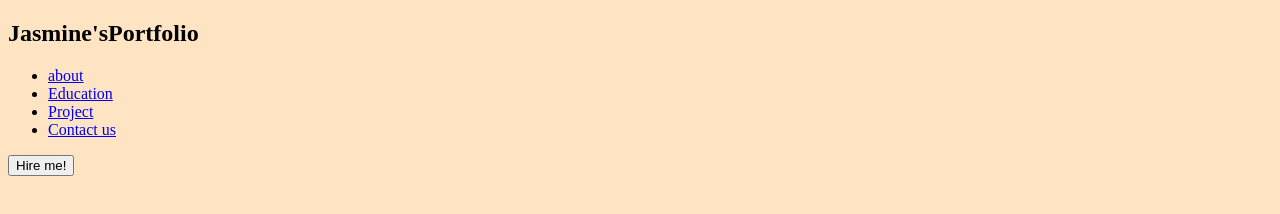
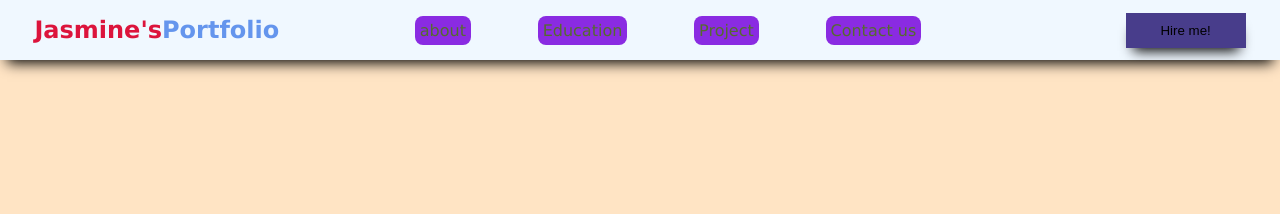
Before and after one commit to Jasmine-Sardana/Personal_Portfolio, a plain HTML site: page index.html in a window 1280 px wide. Drawn offline with Linux system fonts and the light colour scheme.

Commit message:
css navbar

```diff
--- a/index.html
+++ b/index.html
@@ -18,7 +18,7 @@
             </h1>
         </div>
         <div class="list-section">
-            <ul class=""list-wrap>
+            <ul class="list-wrap">
                 <li class="list-item"><a href="#about">about</a></li>
                 <li class="list-item"><a href="#education">Education</a></li>
                 <li class="list-item"><a href="#Project">Project</a></li>
--- a/style.css
+++ b/style.css
@@ -1,3 +1,84 @@
 body{
     background-color: bisque;
 }
+*{
+    box-sizing: border-box;
+    margin:0%;
+    padding:0%;
+}
+body{
+    color: cornflowerblue;
+
+    font-family:'Lucida Sans', 'Lucida Sans Regular', 'Lucida Grande', 'Lucida Sans Unicode', Geneva, Verdana, sans-serif
+}
+a{
+    text-decoration: none;
+    color: darkolivegreen;
+}
+a:hover {
+    color: chartreuse;
+    transition: all 250ms;
+
+}
+.navbar{
+    background-color: aliceblue;
+    position: fixed;
+    width: 100%;
+    height: 60px;
+    display: flex;
+    justify-content: space-around;
+    align-items: center;
+    z-index: 99;
+    -webkit-box-shadow:0px 10px 13px -7px #000000,
+    5px 5px 15px 5px rgba(0,0,0,0);
+    box-shadow: 0px 10px 13px -7px #000000,
+    5px 5px 15px 5px rgba(0,0,0,0);
+}
+    .logo-main-title{
+        font-size:30px;
+        font-style:italic;
+        border-bottom: 4px solid
+    }
+    .logo-title{
+        color: crimson;
+    }
+    .title-link{
+        color: darkred;
+    }
+    .list-section{
+        width: 50%;
+    }
+
+    .list-wrap{
+        display: flex;
+        justify-content: space-evenly;
+    }
+    .list-item{
+        list-style: none;
+        padding: 5px;
+        border-radius: 8px;
+    }
+
+    .list-item{
+        background-color: blueviolet;
+        cursor: pointer;
+        transition: all 250ms;
+
+    }
+    .hire-btn{
+        width: 120px;
+        height: 35px;
+        border: none;
+        background-color: darkslateblue;
+        -webkit-box-shadow:0px 10px 13px -7px #000000,
+    5px 5px 15px 5px rgba(0,0,0,0);
+    box-shadow: 0px 10px 13px -7px #000000,
+    5px 5px 15px 5px rgba(0,0,0,0);
+    }
+    .hire-btn:hover{
+        cursor: pointer;
+        transform: scale(1.1);
+        transition: all 250ms;
+    }
+
+}
```
